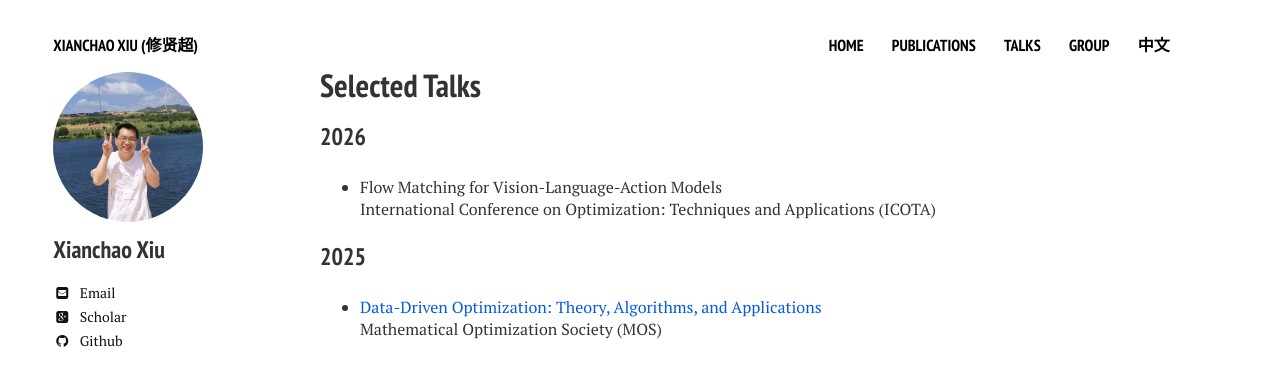
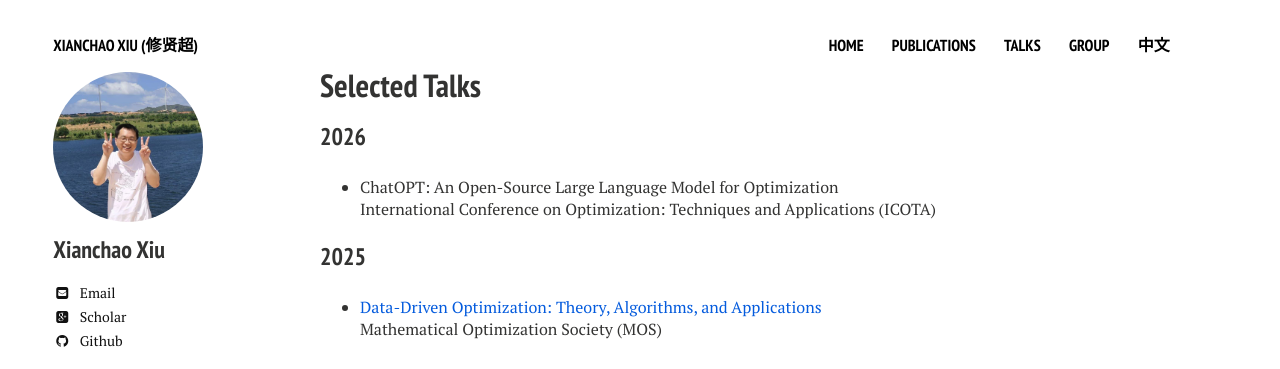
Before and after one commit to xianchaoxiu/xianchaoxiu.github.io, a Jekyll site: the page built from talks/index.md, in a window 1280 px wide. Shown: the top 369 px of the page. Built offline with Jekyll 4.4.1, drawn with Linux system fonts in a browser that asks for light colours; nearby versions of some CDN libraries.

Commit message:
Update index.md

```diff
--- a/talks/index.md
+++ b/talks/index.md
@@ -11,7 +11,7 @@ share: false
 
 ### 2026
 
-* Flow Matching for Vision-Language-Action Models <br>
+* ChatOPT: An Open-Source Large Language Model for Optimization <br>
  International Conference on Optimization: Techniques and Applications (ICOTA) <br>
 
 
```
